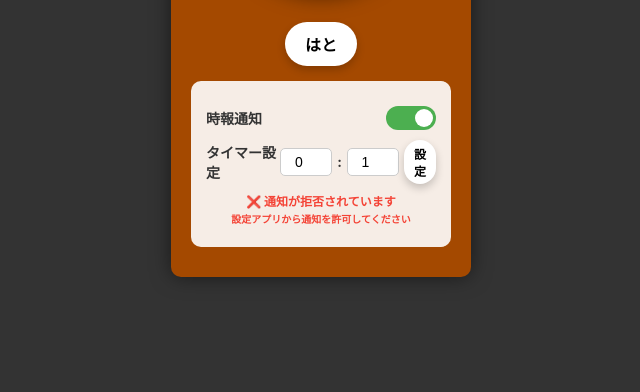
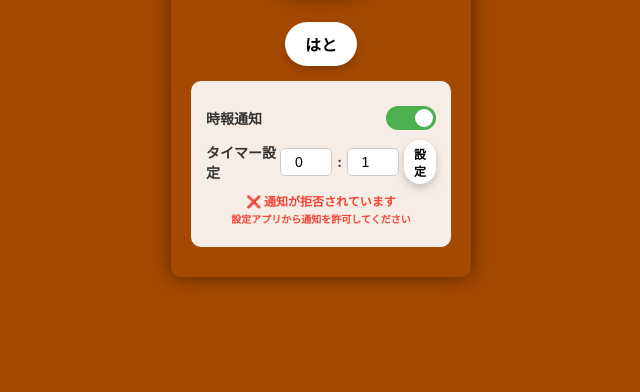
Before and after one commit to ogueki/pigeon-clock2-1, a plain HTML site: page index.html in a window 1280 px wide. Shown: the part 408-800 px from the top of the page, without its empty margins (319-959 px from the left). Drawn offline with Linux system fonts and the light colour scheme.

Commit message:
背景食変更

```diff
--- a/style.css
+++ b/style.css
@@ -4,7 +4,7 @@ body {
     align-items: center;
     min-height: 100vh;
     margin: 0;
-    background-color: #333;
+    background-color: #a44900;
     font-family: -apple-system, BlinkMacSystemFont, 'Segoe UI', Roboto, sans-serif;
     padding: 20px;
     box-sizing: border-box;
```
